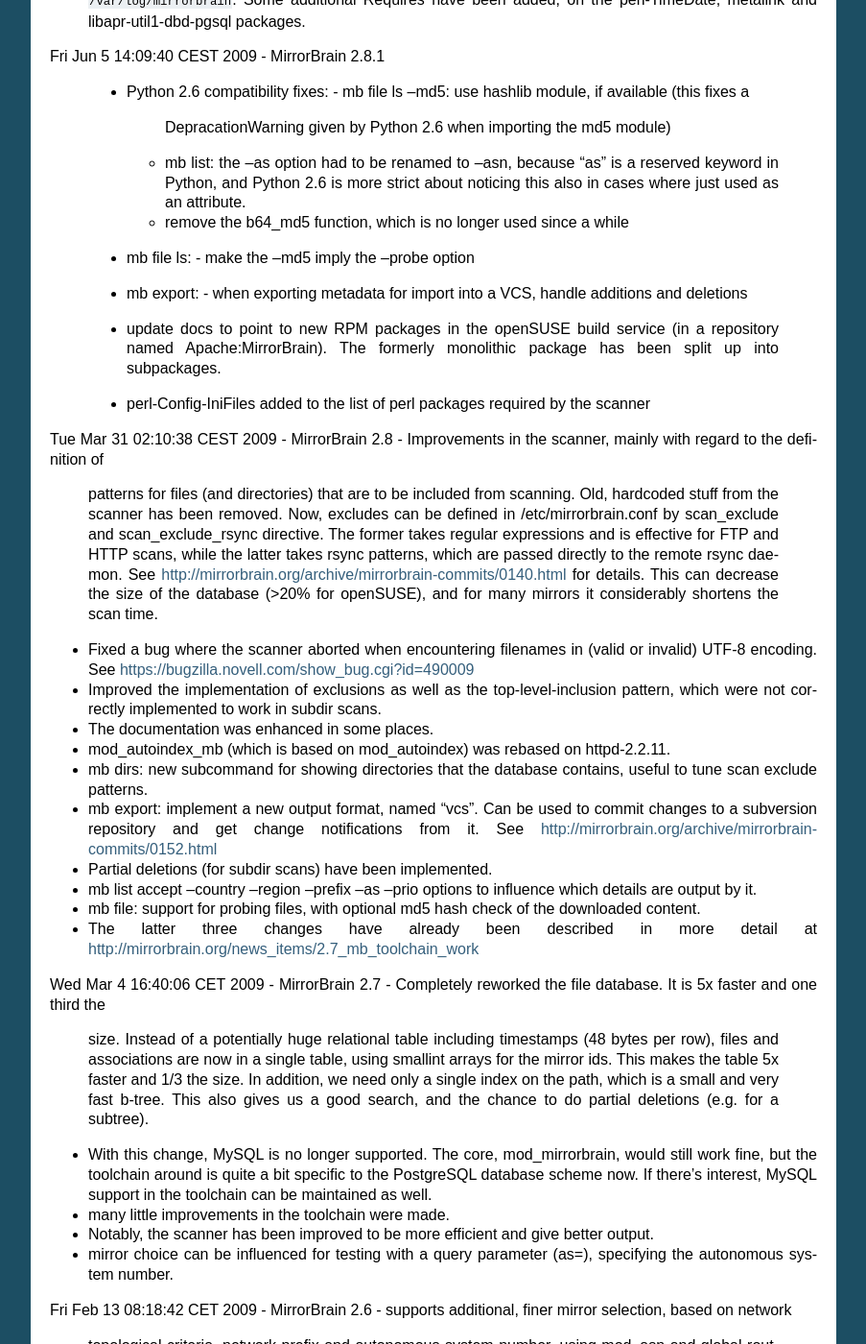
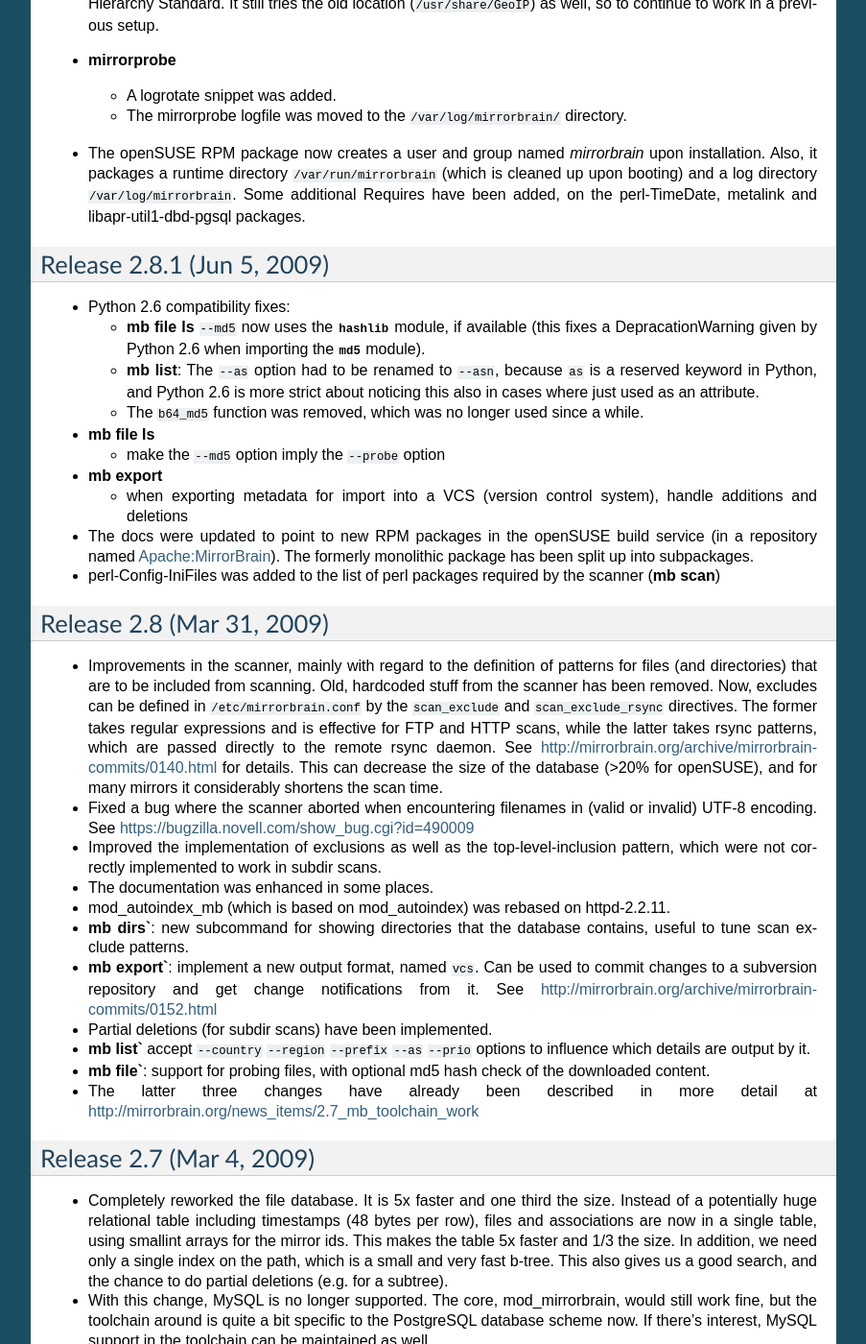
Before and after one commit to hayalci/mirrorbrain, a Sphinx documentation site: the page built from docs/changes.rst, in a window 1280 px wide and 1400 px high, scrolled down 1599 px. Shown: the whole window at 96% size, without its empty margins (198-1101 px from the left). Built offline with Sphinx 7.4.7, drawn with Linux system fonts in a browser that asks for light colours; some of the changed text lies outside the part shown.

Commit message:
docs: format the release note history, and make it go online.
git-svn-id: http://svn.mirrorbrain.org/svn/mirrorbrain/trunk@7710 2d291e14-ff0c-0410-a3fa-d5caa9871f55

```diff
--- a/docs/changes.rst
+++ b/docs/changes.rst
@@ -5,80 +5,93 @@
 Release 2.9.0 (Jul 27, 2009)
 ----------------------------
 
-* the Subversion repository was moved to
-  http://svn.mirrorbrain.org/svn/mirrorbrain/trunk/
+* A very hindering restriction in the :program:`mb` tool which made it require
+  `mod_asn <http://mirrorbrain.org/mod_asn/>`_ to be installed alongside
+  MirrorBrain has been removed. MirrorBrain can now be installed without
+  installing mod_asn.
+
+* The Subversion repository was moved to
+  http://svn.mirrorbrain.org/svn/mirrorbrain/trunk/.
 
 * rsync authentication was fixed. Credentials given in rsync URLs in the form of
-  `rsync://<username>:<password>@<host>/<module>` now work as expected. Patch
+  ``rsync://<username>:<password>@<host>/<module>`` now work as expected. Patch
   by Lars Vogdt.
 
-* the documentation has been moved into a docs subdirectory, and is rewritten in
-  reStructured Text format, from which HTML is be generated via Sphinx
-  (http://sphinx.pocoo.org/). Whenever the documentation is changed in subversion,
-  the changes automatically get online on http://mirrorbrain.org/docs/
+* The documentation has been moved into a `docs subdirectory
+  <http://svn.mirrorbrain.org/svn/mirrorbrain/trunk/docs/>`_, and is rewritten
+  in reStructured Text format, from which HTML is be generated via Sphinx
+  (http://sphinx.pocoo.org/). Whenever the documentation is changed in
+  subversion, the changes automatically get online on
+  http://mirrorbrain.org/docs/
 
+* Parallelized mirror probing.  Note: for this new feature, the Python modules
+  :mod:`processing` or :mod:`multiprocessing` need to be installed.  If none of them is
+  found, the fallback behaviour is to probe serially, like it was done before.
+  This new feature affects the :program:`mb probefile` and :program:`mb file`
+  commands, and not actually the mirrorprobe, which has always ran threaded. It
+  also affects the scanner (:program:`mb scan`) to speed up the checks done
+  when only a subdirectory is scanned.
 
-* Parallelized mirror probing.  Note: for this new feature, the Python module
-  `processing` or `multiprocessing` needs to be installed.  If none of them is
-  found, the fallback behaviour is to probe serially, like it was done before.
-  This new feature doesn't affeect the mirrorprobe, which runs threaded, but
-  the mb probefile and file commands. It also affects the scanner to speed up
-  the checks done when only a subdirectory is scanned.
+* Various new features were implemented in the :program:`mb` tool:
 
-* :program:`mb` tool:
-
-  * :program:`mb probefile`:
+  * :program:`mb probefile`
 
     - Implemented downloading (and displaying) of content.
-    - An `--urls` switch was added, to select the kind of URLs to be probed.
+    - A ``--urls`` switch was added, to select the kind of URLs to be probed.
 
-      - `--urls=scan` probes the URLs that would be used in scanning.
-      - `--urls=http` probes the (HTTP) base URLs used in redirection.
-      - `--urls=all` probes all registered URLs.
+      - ``--urls=scan`` probes the URLs that would be used in scanning.
+      - ``--urls=http`` probes the (HTTP) base URLs used in redirection.
+      - ``--urls=all`` probes all registered URLs.
 
-    - Proxy envvars are unset before probing.
-    - report the mirror identifier for FTP socket timeouts
+    - The usual proxy environment variables are unset before probing
+      (:envvar:`http_proxy`, :envvar:`HTTP_PROXY`, :envvar:`ftp_proxy`, :envvar:`FTP_PROXY`)
+    - Report the mirror identifier for FTP socket timeouts
 
-  * :program:`mb scan`:
+  * :program:`mb scan`
 
-      - Considerably improved logging output, avoiding lots of ugly
+      - Logging output was considerably improved, avoiding lots of ugly
         messages which look like real errors (and tend to cover real ones)
-      - Now showing how long scanning took.
+      - The time that a scan took is now shown.
 
-  * :program:`mb new`:
-    - try different geoip database locations (GeoIP database was
-      moved around...).
+  * :program:`mb new`
+
+    - while looking up a mirror's location when a new mirror is added, try
+      different geoip database locations (GeoIP database was moved around on
+      openSUSE...).
     - prefer the larger city lite database, if available, and prefer updated
-      copies that were fetched with the geoip-lite-update tool.
+      copies that were fetched with the :program:`geoip-lite-update` tool.
 
-  * :program:`mb list`: add `--other-countries` option to allow displaying the
-    countries that a mirror is configured to handle in addition to its own
-    country
+  * :program:`mb list`
 
+    - add ``--other-countries`` option to allow displaying the
+      countries that a mirror is configured to handle in addition to its own
+      country
 
-* :program:`mod_mirrorbrain`: in the "generator" tag of metalinks, include
+* :program:`mod_mirrorbrain`: in the ``generator`` tag of metalinks, include
   mod_mirrorbrain's version string
 
-* :program:`metalink-hasher`:
+* The :program:`metalink-hasher` tool has been revised to implement a number of
+  lacking features:
 
-  - automatic removal of old hashes, which don't have a pendant in
-    the file tree anymore, was implemented.
+  - Automatic removal of old hashes, which don't have a pendant in
+    the file tree anymore, is implemented now.
+  - A summary of deletions is printed after a run.
   - A number of things were optimized to run more efficiently on
-    huge trees, mainly by eliminating all redundant `stat()` calls.
+    huge trees, mainly by eliminating all redundant :func:`stat` calls.
   - sha256 was added to the list of digests to generated.
-  - the need to specify the `-b` (`--base-dir`) option was eliminated,
+  - The need to specify the ``-b`` (``--base-dir``) option was eliminated,
     which makes the command easier to use.
-  - the order in which the tool works through the todo list of directories
+  - The order in which the tool works through the todo list of directories
     was changed to be alphabetical.
-  - using a "set" builtin type instead of a list can speed up finding
+  - Using a Python :func:`set` builtin type instead of a list can speed up finding
     obsolete files in the destination directory by 10 times, for huge
     directories.
-  - improvements in output and program help
-  - print a summary of deletions
-  - catch (and ignore) various errors, as vanishing directories and
+  - The program output and program help was improved generally.
+  - Various errors are caught and/or ignored, like vanishing directories and
     exceptions encountered when recursively removing ignored directories.
-  - correct the indentation of verification containers
-  - version bumped (1.2)
+  - The indentation of verification containers was corrected, so it looks sane
+    in the metalink in the end.
+  - The version was bumped to 1.2.
 
 
 * :program:`geoip-lite-update`: This tool to fetch GeoIP databases has been
@@ -88,11 +101,12 @@
   well, so to continue to work in a previous setup.
 
 
-* mirrorprobe:
-  - a logrotate snippet was added
-  - the mirrorprobe logfile was moved to the :file:`/var/log/mirrorbrain/` directory
+* :program:`mirrorprobe`
 
-* the openSUSE RPM package now creates a user and group named `mirrorbrain`
+  - A logrotate snippet was added.
+  - The mirrorprobe logfile was moved to the :file:`/var/log/mirrorbrain/` directory.
+
+* The openSUSE RPM package now creates a user and group named `mirrorbrain`
   upon installation. Also, it packages a runtime directory
   :file:`/var/run/mirrorbrain` (which is cleaned up upon booting) and a log directory
   :file:`/var/log/mirrorbrain`. Some additional Requires have been added, on the
@@ -100,224 +114,243 @@
 
 
 
+Release 2.8.1 (Jun 5, 2009)
+---------------------------
+
+* Python 2.6 compatibility fixes:
+
+  - :program:`mb file ls` ``--md5`` now uses the :mod:`hashlib` module, if
+    available (this fixes a DepracationWarning given by Python 2.6 when
+    importing the :mod:`md5` module).
+  - :program:`mb list`: The ``--as`` option had to be renamed to ``--asn``,
+    because ``as`` is a reserved keyword in Python, and Python 2.6 is more strict
+    about noticing this also in cases where just used as an attribute.
+  - The ``b64_md5`` function was removed, which was no longer used since a while.
+
+* :program:`mb file ls`
+
+  - make the ``--md5`` option imply the ``--probe`` option
+
+* :program:`mb export`
+
+  - when exporting metadata for import into a VCS (version control system),
+    handle additions and deletions
+
+* The docs were updated to point to new RPM packages in the openSUSE build service (in
+  a repository named `Apache:MirrorBrain <http://download.opensuse.org/repositories/Apache:/MirrorBrain/>`_).
+  The formerly monolithic package has been split up into subpackages.
+
+* perl-Config-IniFiles was added to the list of perl packages required by the
+  scanner (:program:`mb scan`)
 
 
+Release 2.8 (Mar 31, 2009)
+--------------------------
 
-
-Fri Jun  5 14:09:40 CEST 2009
-- MirrorBrain 2.8.1
-  - Python 2.6 compatibility fixes:
-    - mb file ls --md5: use hashlib module, if available (this fixes a
-      DepracationWarning given by Python 2.6 when importing the md5 module)
-    - mb list: the --as option had to be renamed to --asn, because "as" is a
-      reserved keyword in Python, and Python 2.6 is more strict about noticing
-      this also in cases where just used as an attribute.
-    - remove the b64_md5 function, which is no longer used since a while
-  - mb file ls:
-    - make the --md5 imply the --probe option
-  - mb export:
-    - when exporting metadata for import into a VCS, handle additions and deletions
-  - update docs to point to new RPM packages in the openSUSE build service (in
-    a repository named Apache:MirrorBrain). The formerly monolithic package has
-    been split up into subpackages.
-  - perl-Config-IniFiles added to the list of perl packages required by the
-    scanner
-
-
-Tue Mar 31 02:10:38 CEST 2009
-- MirrorBrain 2.8
-- Improvements in the scanner, mainly with regard to the definition of
+* Improvements in the scanner, mainly with regard to the definition of
   patterns for files (and directories) that are to be included from scanning.
   Old, hardcoded stuff from the scanner has been removed. Now, excludes can be
-  defined in /etc/mirrorbrain.conf by scan_exclude and scan_exclude_rsync
-  directive.
+  defined in :file:`/etc/mirrorbrain.conf` by the ``scan_exclude`` and
+  ``scan_exclude_rsync`` directives.
   The former takes regular expressions and is effective for FTP and HTTP scans,
   while the latter takes rsync patterns, which are passed directly to the
   remote rsync daemon.
   See http://mirrorbrain.org/archive/mirrorbrain-commits/0140.html for details.
   This can decrease the size of the database (>20% for openSUSE), and for many
   mirrors it considerably shortens the scan time.
-- Fixed a bug where the scanner aborted when encountering filenames in (valid
+* Fixed a bug where the scanner aborted when encountering filenames in (valid
   or invalid) UTF-8 encoding. See https://bugzilla.novell.com/show_bug.cgi?id=490009
-- Improved the implementation of exclusions as well as the top-level-inclusion
+* Improved the implementation of exclusions as well as the top-level-inclusion
   pattern, which were not correctly implemented to work in subdir scans.
-- The documentation was enhanced in some places.
-- mod_autoindex_mb (which is based on mod_autoindex) was rebased on httpd-2.2.11.
-- mb dirs: new subcommand for showing directories that the database contains,
+* The documentation was enhanced in some places.
+* mod_autoindex_mb (which is based on mod_autoindex) was rebased on httpd-2.2.11.
+* :program:`mb dirs``: new subcommand for showing directories that the database contains,
   useful to tune scan exclude patterns.
-- mb export: implement a new output format, named "vcs". Can be used to commit
+* :program:`mb export``: implement a new output format, named ``vcs``. Can be used to commit
   changes to a subversion repository and get change notifications from it. See
   http://mirrorbrain.org/archive/mirrorbrain-commits/0152.html
-- Partial deletions (for subdir scans) have been implemented.
-- mb list accept --country --region --prefix --as --prio options to influence
-  which details are output by it.
-- mb file: support for probing files, with optional md5 hash check of the
+* Partial deletions (for subdir scans) have been implemented.
+* :program:`mb list`` accept ``--country`` ``--region`` ``--prefix`` ``--as``
+  ``--prio`` options to influence which details are output by it.
+* :program:`mb file``: support for probing files, with optional md5 hash check of the
   downloaded content.
-- The latter three changes have already been described in more detail at
+* The latter three changes have already been described in more detail at
   http://mirrorbrain.org/news_items/2.7_mb_toolchain_work
 
 
-Wed Mar  4 16:40:06 CET 2009
-- MirrorBrain 2.7
-- Completely reworked the file database. It is 5x faster and one third the
+Release 2.7 (Mar 4, 2009)
+-------------------------
+
+* Completely reworked the file database. It is 5x faster and one third the
   size. Instead of a potentially huge relational table including timestamps (48
   bytes per row), files and associations are now in a single table, using
   smallint arrays for the mirror ids. This makes the table 5x faster and 1/3
   the size. In addition, we need only a single index on the path, which is a
   small and very fast b-tree.  This also gives us a good search, and the chance
   to do partial deletions (e.g. for a subtree).
-- With this change, MySQL is no longer supported. The core, mod_mirrorbrain,
+* With this change, MySQL is no longer supported. The core, mod_mirrorbrain,
   would still work fine, but the toolchain around is quite a bit specific to
   the PostgreSQL database scheme now. If there's interest, MySQL support in the
   toolchain can be maintained as well.
-- many little improvements in the toolchain were made.
-- Notably, the scanner has been improved to be more efficient and give better
+* many little improvements in the toolchain were made.
+* Notably, the scanner has been improved to be more efficient and give better
   output.
-- mirror choice can be influenced for testing with a query parameter (as=),
+* mirror choice can be influenced for testing with a query parameter (``as=``),
   specifying the autonomous system number.
 
 
-Fri Feb 13 08:18:42 CET 2009
-- MirrorBrain 2.6
-- supports additional, finer mirror selection, based on network
+Release 2.6 (Feb 13, 2009)
+--------------------------
+
+* supports additional, finer mirror selection, based on network
   topological criteria, network prefix and autonomous system number, using
-  mod_asn and global routing data.
+  `mod_asn <http://mirrorbrain.org/mod_asn/>`_ and global routing data.
+* updated database schemes and toolchain -- PostgreSQL support is solid now
+* work on installation documentation for both MySQL and PostgreSQL
+  (the latter is recommended now, because it allows for nifty features in the
+  future. The :program:`mb` tool has an :program:`mb export` subcommand now,
+  perfect to migrate the database.)
+* toolchain work
 
 
-Fri Feb 13 02:39:45 CET 2009
-- updated database schemes and toolchain -- PostgreSQL support is solid now
-- work on installation documentation for both MySQL and PostgreSQL
-  (the latter is recommended now, because it allows for nifty features in the
-  future. The mb tool has an export subcommand now, perfect to migrate the
-  database.)
-- toolchain work
+Release 2.5 (Feb 3, 2009)
+-------------------------
 
+* working on PostgreSQL support
+* working on the INSTALL documentation
+* scanner: 0.22
 
-Tue Feb  3 10:38:02 CET 2009
-- version 2.5
-- working on PostgreSQL support
-- working on the INSTALL documentation
-- scanner: 0.22
    - more efficient SQL statement handling
    - output much improved
    - added SQL logging option for debugging
-- mb (mirrorbrain tool):
-   - bugfix in the file command: make patterns work which have a wildcard as
-     first character.
-   - extend "mb scan" to accept -v and --sql-debug and pass it to the scanner
+
+* :program:`mb` (mirrorbrain tool):
+
+   - bugfix in the :program:`mb file` command: make patterns work which have a
+     wildcard as first character.
+   - extend :program:`mb scan` to accept ``-v`` and ``--sql-debug`` and pass it
+     to the scanner
 
 
-Fri Jan 23 17:20:00 CET 2009
-- version 2.4
-- rename mod_zrkadlo to mod_mirrorbrain
-- use mod_geoip for GeoIP lookups, instead of doing it ourselves. We can now use
-  the GeoIP city database for instance
-- handle satellite "country" called A2
-- auto-reenable dead mirrors
-- geoiplookup_city added, new tool to show details from GeoIP city databases
-- geoip-lite-update tool updated, with adjusted URL for GeoLite databases. It
+Release 2.4 (Jan 23, 2009)
+--------------------------
+
+* rename :program:`mod_zrkadlo` to :program:`mod_mirrorbrain`
+* use `mod_geoip <http://www.maxmind.com/app/mod_geoip>`_ for GeoIP lookups,
+  instead of doing it ourselves. We can now use the GeoIP city database for instance
+* handle satellite "country" called ``A2``
+* auto-reenable dead mirrors
+* :program:`geoiplookup_city` added, new tool to show details from GeoIP city databases
+* :program:`geoip-lite-update` tool updated, with adjusted URL for GeoLite databases. It
   also downloads the city database now.
-- deprecate "clientip" query parameter, which can no longer work
-  once we use mod_geoip. Implement 'country" parameter that can be used instead.
-- make memcache support optional at compile time
+* deprecate ``clientip`` query parameter, which can no longer work
+  once we use mod_geoip. Implement ``country`` parameter that can be used instead.
+* make memcache support optional at compile time
 
 
-Sat Dec 13 20:04:53 CET 2008
-- add commandline tool to edit marker files. (Marker files are used to generate
+Release 2.3 (Dec 13, 2008)
+--------------------------
+
+* add commandline tool to edit marker files. (Marker files are used to generate
   mirror lists. Each marker file is used to determine whether a mirror mirrors
   a certain subtree.)
+* improvements and few features in the toolchain:
 
-Sat Dec 13 13:51:33 CET 2008
-- improvements and few features in the toolchain:
    - the mirrorprobe now does GET requests instead of HEAD requests.
-   - mb, the mirrorbrain tool, has a powerful "probefile" command now that can
-     check for existance of a file on all mirrors, probing all URLs. This is
-     especially useful for checking whether the permission setup for staged
-     content is correct on all mirrors.
-- new database fields: public_notes, operator_name, operator_url
-- new database tables: country & region
+   - :program:`mb`, the mirrorbrain tool, has a powerful :program:`mb
+     probefile` command now that can check for existance of a file on all
+     mirrors, probing all URLs. This is especially useful for checking whether
+     the permission setup for staged content is correct on all mirrors.
 
-Sat Dec  6 12:15:13 CET 2008
-- generate mirror lists
+* new database fields: ``public_notes``, ``operator_name``, ``operator_url``
+* new database tables: ``country``, ``region``
+* generate mirror lists
 
-Sat Nov 22 15:58:46 CET 2008
-- release MirrorBrain 2.2:
-  - simplified database layout, with additional space save.
 
-Sun Nov  9 15:20:03 CET 2008
-- release MirrorBrain 2.1
-  - simplified the Apache configuration: It is no longer needed to configure a
-    database query. At the same time it's less error-prone and avoids trouble
-    if one forgets to update the query, when the database schema changes.
-  - specific mirrors can be now configured to get only requests for files < n bytes
+Release 2.2 (Nov 22, 2008)
+--------------------------
 
-Mon Nov  3 11:04:04 CET 2008
-- release MirrorBrain 2.0
-  - implement better fallback mirror selection
-  - add tool to list/add/rm files in the mirror database
+* simplified database layout, with additional space save.
 
-Sun Oct 26 18:07:52 CET 2008
-- mod_zrkadlo 1.9:
-  - add bittorrent links (to found .torrent files) into metalinks
-  - embed PGP signatures (.asc files) into metalinks
-  - add configurable CSS stylesheet to mirror lists
 
-Fri Sep 19 21:08:42 CET 2008
+Release 2.1 (Nov 9, 2008)
+-------------------------
+
+* simplified the Apache configuration: It is no longer needed to configure a
+  database query. At the same time it's less error-prone and avoids trouble
+  if one forgets to update the query, when the database schema changes.
+* specific mirrors can be now configured to get only requests for files < n bytes
+
+
+Release 2.0 (Nov 3, 2008)
+-------------------------
+
+* implement better fallback mirror selection
+* add :program:`mb file` tool to list/add/rm files in the mirror database
+
+
+Release 1.9 (Oct 26, 2008)
+--------------------------
+
+* add bittorrent links (to all .torrent files that are found) into metalinks
+* embed PGP signatures (.asc files) into metalinks
+* add configurable CSS stylesheet to mirror lists
+
+- :program:`mod_zrkadlo`:
+
  - implement the redirection exceptions (file too small, mime type not allowed
    to be redirected etc) for transparently negotiated metalinks.
- - add Vary header on all transparently negotiated resources.
-- new, better implementation of rsyncusers tool
-- improved mirrordoctor tool
-- bugfixes in the scanner, mainly for scanning via HTML
-- installation instructions updated
+ - add ``Vary`` header on all transparently negotiated resources.
+ - allow to use the apache module and all tools with multiple instances of the
+   mirrorbrain. Now, one machine / one Apache can host multiple separate
+   instances, each in a vhost.
 
-Fri Aug 22 17:22:14 CEST 2008
-- allow to use the apache module and all tools with multiple instances of
-  the mirrorbrain. Now, one machine / one Apache can host multiple separate
-  instances, each in a vhost.
-- a number of small bugs in the tools were fixed and several improvements
+* new, better implementation of rsyncusers tool
+* bugfixes in the scanner, mainly for scanning via HTML
+* installation instructions updated
+
+* a number of small bugs in the tools were fixed and several improvements
   added.
 
-Wed Jun 11 01:20:12 CEST 2008
-- added "mirrordoctor", a commandline tool to maintain mirror entries in the
+* added "mirrordoctor", a commandline tool to maintain mirror entries in the
   database. Finally!
 
-Mon Jun  2 17:30:45 CEST 2008
-- mod_zrkadlo 1.8:
-  use mod_memcache for the configuration and initialization of memcache
-- metalink-hasher script added, to prepare hashes for injection into metalink files
-- rsyncusers analysis tool added
-- scanner bugfix regarding following redirects for large file checks
 
-Fri May  2 18:54:09 CEST 2008
-- failover testbed for text mirrorlists implemented
-- rsyncinfo tool added
+Release 1.8 (Jun 2, 2008)
+-------------------------
 
-Wed Apr 30 19:34:31 CEST 2008
-- metalinks: switch back to RFC822 format
-- new ZrkadloMetalinkPublisher directive
-- fix issue with <size> element
-
-Sun Apr 27 23:02:42 CEST 2008
-- now there is another (more natural) way to request a metalink: by appending
-  ".metalink" to the filename.
-
-Sun Apr 27 12:06:47 CEST 2008
-- change metalink negotiation to look for application/metalink+xml in the
-  Accept header (keep Accept-Features for now, but it is going to be removed
+* mod_zrkadlo now uses `mod_memcache <http://code.google.com/p/modmemcache/>`_ for
+  the configuration and initialization of memcache
+* :program:`metalink-hasher` script added, to prepare hashes for injection into
+  metalink files
+* :program:`rsyncusers` analysis tool added
+* :program:`rsyncinfo` tool added
+* scanner bugfix regarding following redirects for large file checks
+* failover testbed for text mirrorlists implemented
+* metalinks: switch back to RFC822 format
+* new ``ZrkadloMetalinkPublisher`` directive
+* fix issue with ``<size>`` element
+* now there is another (more natural) way to request a metalink: by appending
+  ``.metalink`` to the filename.
+* change metalink negotiation to look for :mimetype:`application/metalink+xml` in the
+  ``Accept`` header (keep ``Accept-Features`` for now, but it is going to be removed
   probably)
 
-Mon Apr 21 17:35:27 CEST 2008
-- new terse text-based mirrorlist
-- allow clients to use RFC2295 Accept-Features header to select variants
+
+Release 1.7 (Apr 21, 2008)
+--------------------------
+
+* new terse text-based mirrorlist
+* allow clients to use :rfc:`2295` Accept-Features header to select variants
   (metalink or mirrorlist-txt)
+* metalink hash includes can now be out-of-tree
+* :program:`mod_autoindex_mb` added
+* adding a ``content-disposition`` header
 
 
-Mon Apr 21 01:35:31 CEST 2008
-metalink hash includes can now be out-of-tree
 
-Sat Apr 19 18:21:52 CEST 2008
-mod_autoindex_mb
+Older changes
+-------------
 
-Sat Apr 19 18:21:52 CEST 2008
-content-disposition header
+Please refer to the subversion changelog: http://svn.mirrorbrain.org/svn/mirrorbrain/trunk
+respectively http://svn.mirrorbrain.org/viewvc/mirrorbrain/trunk/
--- a/docs/index.rst
+++ b/docs/index.rst
@@ -18,6 +18,7 @@
    mirrors
    known_problems
    developer
+   changes
 
 Indices and tables
 ==================
```
